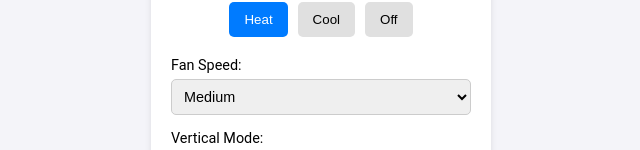
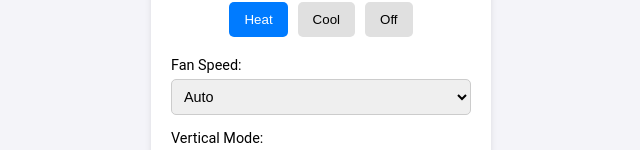
Before and after one commit to anttitane/mitsubishi-ilp-ir-control, a React (Create React App) app in the folder src/react_ui/: page / in a window 1280 px wide. Shown: the part 319-469 px from the top of the page, without its empty margins (319-959 px from the left). Built offline with nearby package versions, Linux system fonts and the light colour scheme.

Commit message:
Refactor AirPumpControl component to standardize state values and improve dropdown options

```diff
--- a/src/react_ui/src/App.js
+++ b/src/react_ui/src/App.js
@@ -4,9 +4,9 @@ import "./App.css";
 export default function AirPumpControl() {
   const [mode, setMode] = useState("heat");
   const [temperature, setTemperature] = useState(23);
-  const [fanSpeed, setFanSpeed] = useState("Medium");
-  const [verticalMode, setVerticalMode] = useState("Middle Top");
-  const [horizontalMode, setHorizontalMode] = useState("Middle");
+  const [fanSpeed, setFanSpeed] = useState("auto");
+  const [verticalMode, setVerticalMode] = useState("middle_top");
+  const [horizontalMode, setHorizontalMode] = useState("middle");
 
   const sendCommand = async () => {
     if (mode === "off") {
@@ -61,34 +61,36 @@ export default function AirPumpControl() {
         <div>
           <label>Fan Speed:</label>
           <select value={fanSpeed} onChange={(e) => setFanSpeed(e.target.value)}>
-              <option value="Low">Low</option>
-              <option value="Medium">Medium</option>
-              <option value="High">High</option>
-              <option value="Auto">Auto</option>
+            <option value="auto">Auto</option>
+            <option value="low">Low</option>
+            <option value="med">Medium</option>
+            <option value="high">High</option>
           </select>
         </div>
+
         <div>
           <label>Vertical Mode:</label>
           <select value={verticalMode} onChange={(e) => setVerticalMode(e.target.value)}>
-              <option value="Auto">Auto</option>
-              <option value="Top">Top</option>
-              <option value="Middle Top">Middle Top</option>
-              <option value="Middle">Middle</option>
-              <option value="Middle Bottom">Middle Bottom</option>
-              <option value="Bottom">Bottom</option>
-              <option value="Swing">Swing</option>
+            <option value="auto">Auto</option>
+            <option value="top">Top</option>
+            <option value="middle_top">Middle Top</option>
+            <option value="middle">Middle</option>
+            <option value="middle_bottom">Middle Bottom</option>
+            <option value="bottom">Bottom</option>
+            <option value="swing">Swing</option>
           </select>
         </div>
+
         <div>
           <label>Horizontal Mode:</label>
           <select value={horizontalMode} onChange={(e) => setHorizontalMode(e.target.value)}>
-              <option value="Not Set">Not Set</option>
-              <option value="Left">Left</option>
-              <option value="Middle Left">Middle Left</option>
-              <option value="Middle">Middle</option>
-              <option value="Middle Right">Middle Right</option>
-              <option value="Right">Right</option>
-              <option value="Swing">Swing</option>
+            <option value="not_set">Not Set</option>
+            <option value="left">Left</option>
+            <option value="middle_left">Middle Left</option>
+            <option value="middle">Middle</option>
+            <option value="middle_right">Middle Right</option>
+            <option value="right">Right</option>
+            <option value="swing">Swing</option>
           </select>
           </div>
         </div>
```
Lines whose indentation alone changed are shown as unchanged.
